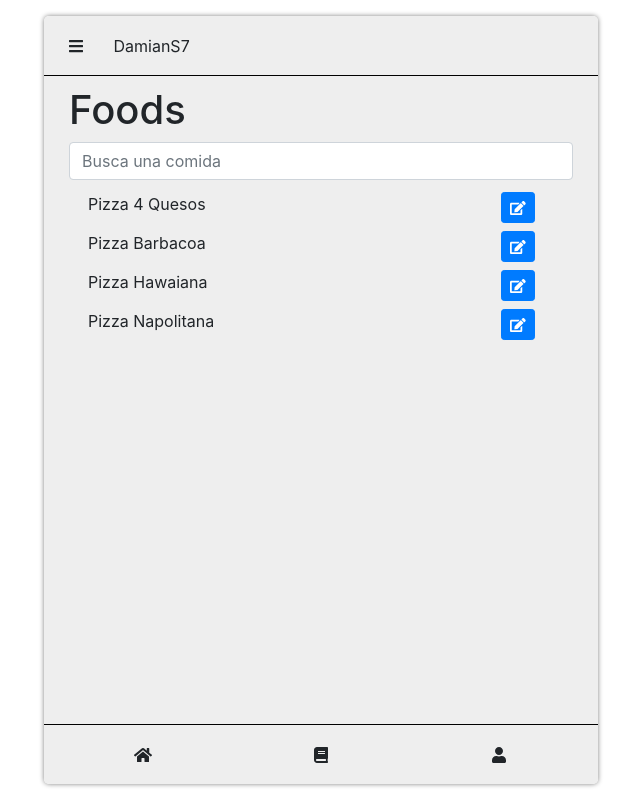
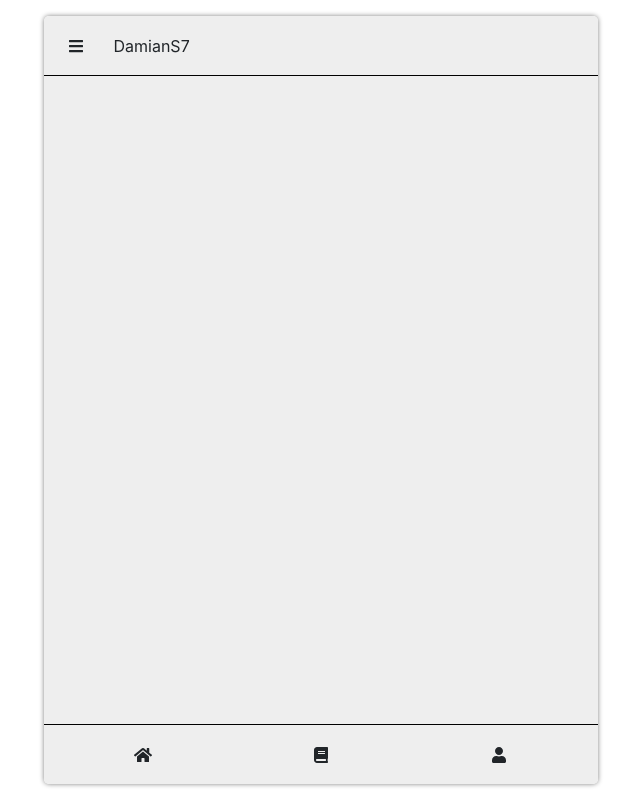
Before and after one commit to damianS7/fitCalc-spring-frontend, a Vue app: page /foods in a window 1280 px wide. Shown: the whole page, without its empty margins (319-959 px from the left). Built offline with nearby package versions, Linux system fonts and the light colour scheme.

Commit message:
Reestructurado para mayor modularidad

```diff
--- a/src/views/food/FoodList.vue
+++ b/src/views/food/FoodList.vue
@@ -1,45 +1,17 @@
 <template>
   <b-col cols="12">
-    <b-row align-v="center">
-      <b-col cols="12">
-        <h1>Foods</h1>
-      </b-col>
-    </b-row>
-    <b-row class="mb-2">
-      <b-col cols="12">
-        <b-form-input
-          v-model="searchFilter"
-          placeholder="Busca una comida"
-        ></b-form-input>
-      </b-col>
-    </b-row>
     <food-item
-      v-for="food of foods"
+      v-for="food of foodList"
       v-bind:key="food.id"
       :food="food"
     ></food-item>
   </b-col>
 </template>
 <script>
-import { mapGetters } from "vuex";
 import FoodListItem from "@/views/food/FoodListItem.vue";
 const components = { "food-item": FoodListItem };
-const data = function () {
-  return {
-    searchFilter: "",
-  };
-};
-const computed = {
-  ...mapGetters({ getFoods: "getFoods" }),
-  foods: function () {
-    return this.getFoods.filter((food) =>
-      food.name.toLowerCase().includes(this.searchFilter.toLowerCase())
-    );
-  },
-};
-
-export default { computed, components, data };
+const props = ["foodList"];
+export default { components, props };
 </script>
-
 <style>
 </style>
```
Also changed, not shown: src/views/food/FoodIndex.vue (added, +43 -0 lines).
